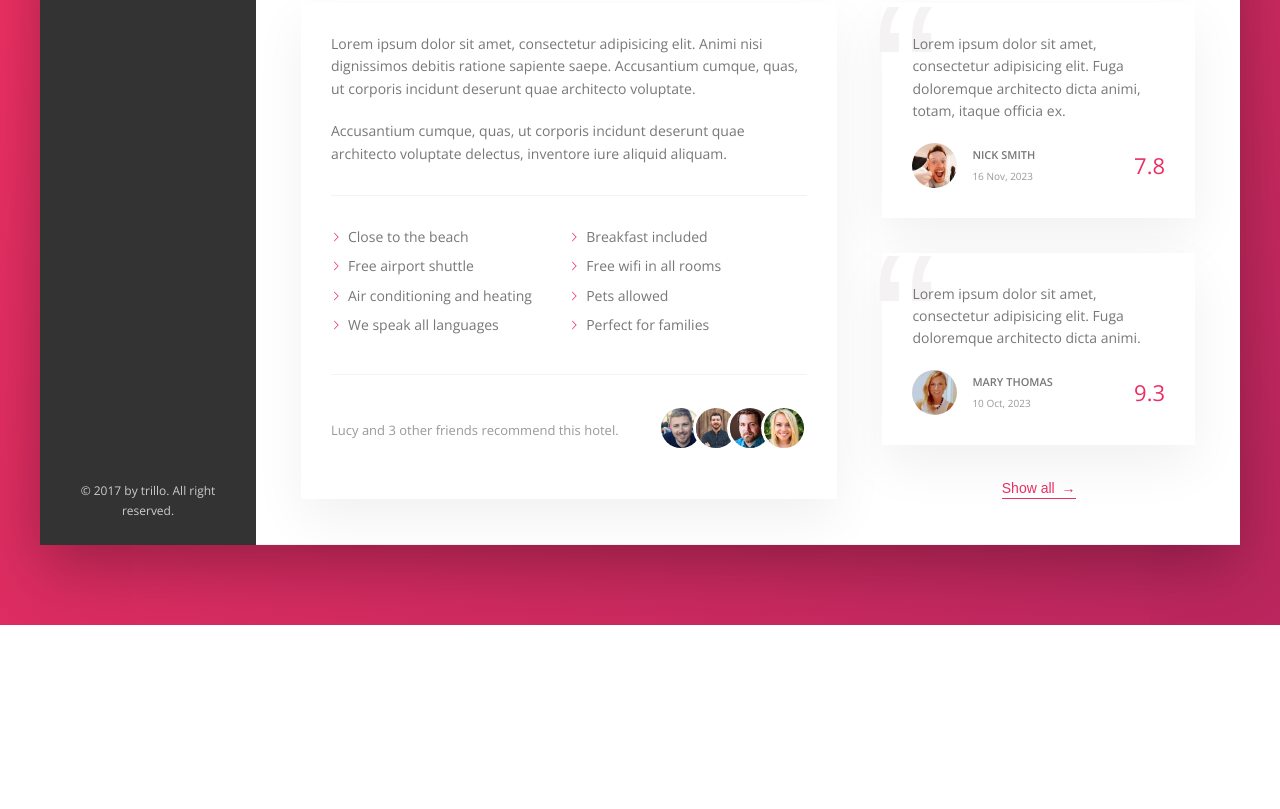
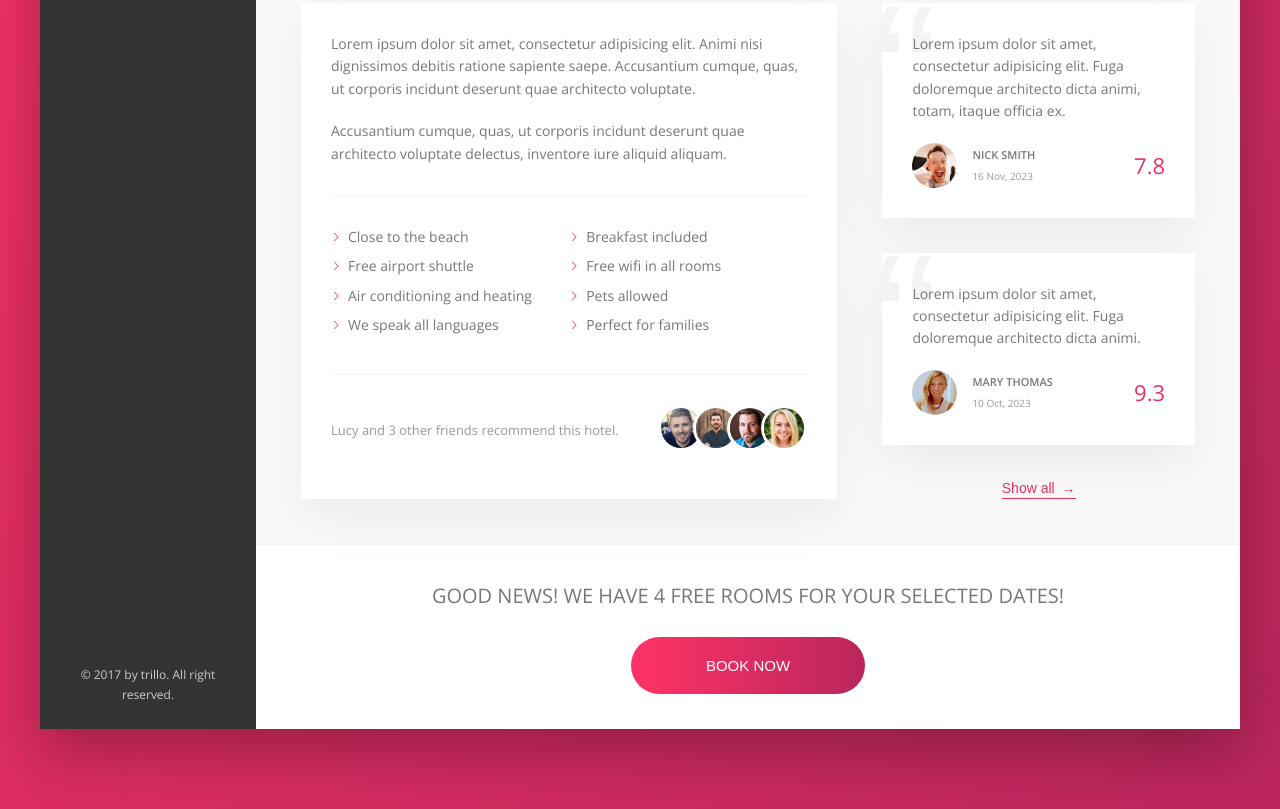
Before and after one commit to Sabrae/Trillo_CSS_Training, a website: page index.html in a window 1280 px wide. Shown: the part 644-1453 px from the top of the page. Before the commit the page ends 1269 px from the top, so only its background shows below. Drawn offline with nearby package versions, Linux system fonts and the light colour scheme; files that its build step writes are made by us from their sources.

Commit message:
create cta sect. and btn

```diff
--- a/index.html
+++ b/index.html
@@ -201,6 +201,15 @@
                         </div>
                     </div>
 
+                    <div class="cta">
+                        <h2 class="cta__book-now">
+                            Good news! We have 4 free rooms for your selected dates!
+                        </h2>
+                        <button class="btn">
+                            <span class="btn__visible">Book now</span>
+                            <span class="btn__invisible">Only 4 rooms left</span>
+                        </button>
+                    </div>
 
                 </main>
             </div>
--- a/sass/_components.scss
+++ b/sass/_components.scss
@@ -401,7 +401,6 @@
   &__user {
     display: flex;
     align-items: center;
-
   }
 
   &__photo {
@@ -445,3 +444,67 @@
     z-index: 1;
   }
 }
+
+////////////////////////////////////
+// CALL TO ACTION
+.cta {
+  padding: 3.5rem 0;
+  text-align: center;
+
+  &__book-now {
+    font-size: 2rem;
+    font-weight: 300;
+    text-transform: uppercase;
+    margin-bottom: 2.5rem;
+  }
+}
+
+////////////////////////////////////
+// BUTTON
+.btn {
+  font-size: 1.5rem;
+  font-weight: 300;
+  text-transform: uppercase;
+  border: none;
+  border-radius: 100px;
+  background-image: linear-gradient(to right, var(--color-primary-light), var(--color-primary-dark));
+  color: #fff;
+  position: relative;
+  overflow: hidden;
+  cursor: pointer;
+
+  & > * {
+    display: inline-block;
+    height: 100%;
+    width: 100%;
+    transition: all 0.2s;
+  }
+
+  &__visible {
+    padding: 2rem 7.5rem;
+  }
+
+  &__invisible {
+    position: absolute;
+    padding: 2rem 0;
+    left: 0;
+    top: -100%;
+  }
+
+  &:hover {
+    background-image: linear-gradient(to left, var(--color-primary-light), var(--color-primary-dark));
+  }
+
+  &:hover &__visible {
+    transform: translateY(100%);
+  }
+
+  &:hover &__invisible {
+    top: 0;
+  }
+
+  &:focus {
+    outline: none;
+    animation: pulsate 1s infinite;
+  }
+}
--- a/sass/_layout.scss
+++ b/sass/_layout.scss
@@ -44,7 +44,7 @@
   font-size: 1.4rem;
   display: flex;
   padding: 4.5rem;
-  background-color: var(--color-grey-light-1);
+  background-color: var(--color-gray-light-1);
   border-bottom: var(--line);
 
 }
```
